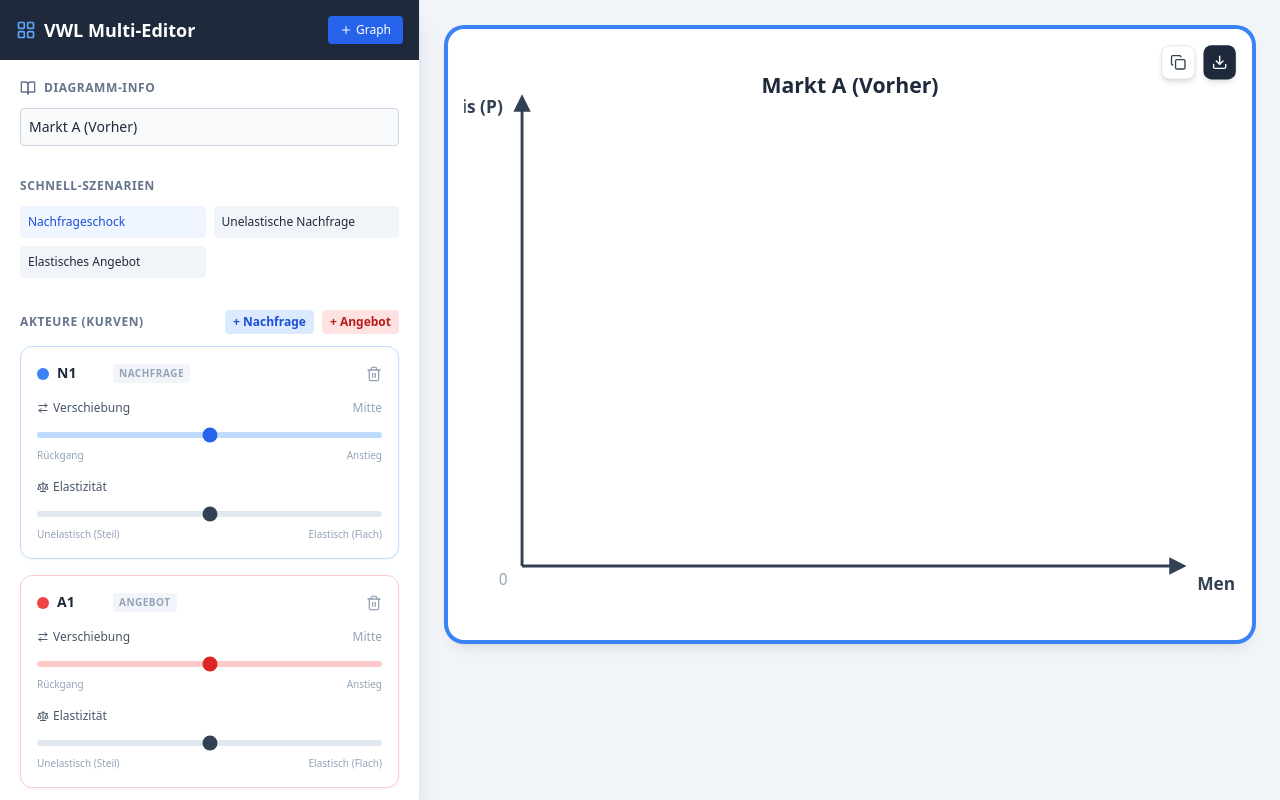
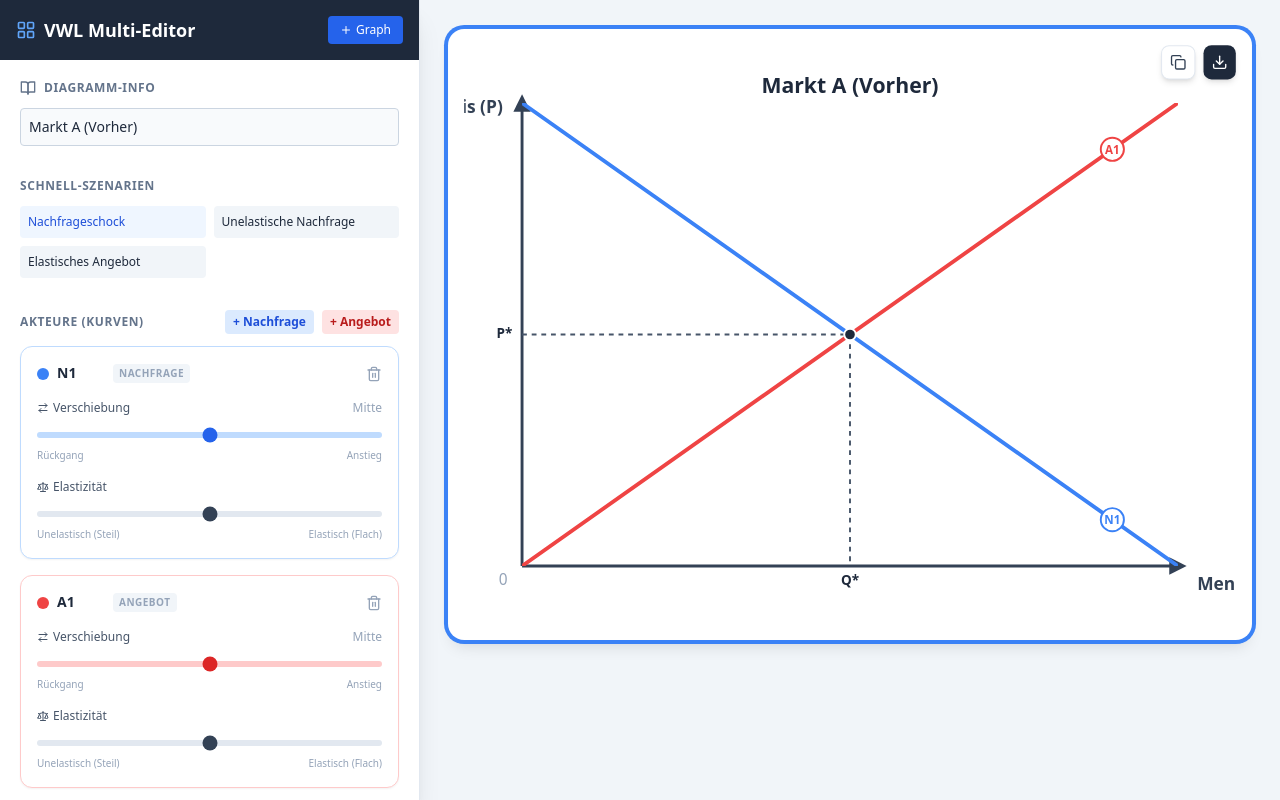
Before and after one commit to AaronDolenec/preisMengenDiagramm, a React (Vite) app: page / in a window 1280 px wide. Built offline with nearby package versions, Linux system fonts and the light colour scheme; the HTML template or start-up script is replaced by a standard one.

Commit message:
Fix ChartRenderer rendering; improve CI workflow and README

```diff
--- a/src/App.jsx
+++ b/src/App.jsx
@@ -316,6 +316,7 @@ function ChartRenderer({ chart, isActive, onSelect, onDuplicate, onDelete, canDe
       className={`relative bg-white rounded-2xl shadow-lg transition-all duration-200 cursor-pointer flex flex-col group overflow-hidden
         ${isActive ? 'ring-4 ring-blue-500 transform scale-[1.01]' : 'hover:shadow-xl hover:ring-2 hover:ring-slate-300'}`}
     >
+      {/* Chart Toolbar */}
       <div className={`absolute top-4 right-4 z-10 flex gap-2 transition-opacity ${isActive ? 'opacity-100' : 'opacity-0 group-hover:opacity-100'}`}>
         <button onClick={(e) => { e.stopPropagation(); onDuplicate(); }} className="p-2 bg-white text-slate-700 rounded-lg shadow-md hover:bg-slate-50 border border-slate-200" title="Graph duplizieren">
           <Copy className="w-4 h-4" />
@@ -340,6 +341,7 @@ function ChartRenderer({ chart, isActive, onSelect, onDuplicate, onDelete, canDe
 
           <text x={width / 2} y={padding - 10} textAnchor="middle" fontSize="22" fontWeight="bold" fill="#1e293b">{chart.title}</text>
 
+          {/* Achsen */}
           <line x1={padding} y1={padding} x2={padding} y2={height - padding} stroke="#334155" strokeWidth="3" markerStart="url(#arrow)" />
           <line x1={padding} y1={height - padding} x2={width - padding} y2={height - padding} stroke="#334155" strokeWidth="3" markerEnd="url(#arrow)" />
           <text x={padding - 20} y={padding + 10} textAnchor="end" fontSize="18" fontWeight="bold" fill="#334155">Preis (P)</text>
@@ -349,6 +351,7 @@ function ChartRenderer({ chart, isActive, onSelect, onDuplicate, onDelete, canDe
           <clipPath id={`clip-${chart.id}`}><rect x={padding} y={padding} width={width - padding*2} height={height - padding*2} /></clipPath>
 
           <g clipPath={`url(#clip-${chart.id})`}>
+            {/* Polices (Staatliche Eingriffe) */}
             {chart.policy.type !== 'none' && (() => {
               const p = chart.policy.price;
               const dCurve = mathCurves.filter(c => c.type === 'demand').pop();
@@ -377,9 +380,60 @@ function ChartRenderer({ chart, isActive, onSelect, onDuplicate, onDelete, canDe
                 </g>
               );
             })()}
+
+            {/* Kurven */}
+            {mathCurves.map((curve) => {
+              let q1, q2, p1 = 200, p2 = -100;
+
+              if (curve.b < 0.01) { // Waagerecht
+                q1 = -100; p1 = curve.a;
+                q2 = 200;  p2 = curve.a;
+              } else {
+                q1 = curve.type === 'demand' ? (curve.a - p1)/curve.b : (p1 - curve.a)/curve.b;
+                q2 = curve.type === 'demand' ? (curve.a - p2)/curve.b : (p2 - curve.a)/curve.b;
+              }
+
+              let labelQ = 90;
+              let labelP = curve.type === 'demand' ? curve.a - curve.b * labelQ : curve.a + curve.b * labelQ;
+              if (labelP < 5) { labelP = 5; labelQ = curve.type === 'demand' ? (curve.a - 5)/curve.b : (5 - curve.a)/curve.b; }
+              if (labelP > 95) { labelP = 95; labelQ = curve.type === 'demand' ? (curve.a - 95)/curve.b : (95 - curve.a)/curve.b; }
+
+              return (
+                <g key={curve.id}>
+                  <line x1={mapCoord(q1)} y1={mapCoord(p1, true)} x2={mapCoord(q2)} y2={mapCoord(p2, true)} stroke={curve.color} strokeWidth="4" strokeLinecap="round" />
+                  <rect x={mapCoord(labelQ)-12} y={mapCoord(labelP, true)-12} width="24" height="24" fill="white" rx="12" />
+                  <circle cx={mapCoord(labelQ)} cy={mapCoord(labelP, true)} r="12" fill="transparent" stroke={curve.color} strokeWidth="2" />
+                  <text x={mapCoord(labelQ)} y={mapCoord(labelP, true)} textAnchor="middle" dominantBaseline="central" fontSize="12" fontWeight="bold" fill={curve.color}>{curve.name}</text>
+                </g>
+              );
+            })}
           </g>
+
+          {/* Eingriffs-Label außerhalb Clip */}
+          {chart.policy.type !== 'none' && (
+            <text x={padding - 10} y={mapCoord(chart.policy.price, true)} textAnchor="end" dominantBaseline="middle" fontSize="14" fontWeight="bold" fill="#d97706">
+              {chart.policy.type === 'ceiling' ? 'P_max' : 'P_min'}
+            </text>
+          )}
+
+          {/* Schnittpunkte */}
+          {intersections.map((pt, i) => (
+            <g key={`eq-${i}`}>
+              <line x1={padding} y1={mapCoord(pt.p, true)} x2={mapCoord(pt.q)} y2={mapCoord(pt.p, true)} stroke="#475569" strokeWidth="2" strokeDasharray="5,5" />
+              <line x1={mapCoord(pt.q)} y1={mapCoord(pt.p, true)} x2={mapCoord(pt.q)} y2={height - padding} stroke="#475569" strokeWidth="2" strokeDasharray="5,5" />
+              <circle cx={mapCoord(pt.q)} cy={mapCoord(pt.p, true)} r="6" fill="#1e293b" stroke="white" strokeWidth="2" />
+              <text x={padding - 10} y={mapCoord(pt.p, true)} textAnchor="end" dominantBaseline="middle" fontSize="14" fontWeight="bold" fill="#1e293b">P*</text>
+              <text x={mapCoord(pt.q)} y={height - padding + 20} textAnchor="middle" fontSize="14" fontWeight="bold" fill="#1e293b">Q*</text>
+            </g>
+          ))}
         </svg>
       </div>
+
+      {!isActive && (
+        <div className="absolute inset-0 bg-white/20 backdrop-blur-[1px] flex items-center justify-center opacity-0 group-hover:opacity-100 transition-opacity">
+          <span className="bg-slate-900 text-white px-4 py-2 rounded-full text-sm font-bold shadow-lg">Klicken zum Bearbeiten</span>
+        </div>
+      )}
     </div>
   );
 }
```
Also changed, not shown: 2 other files (tests, documents, lock files or other folders).
